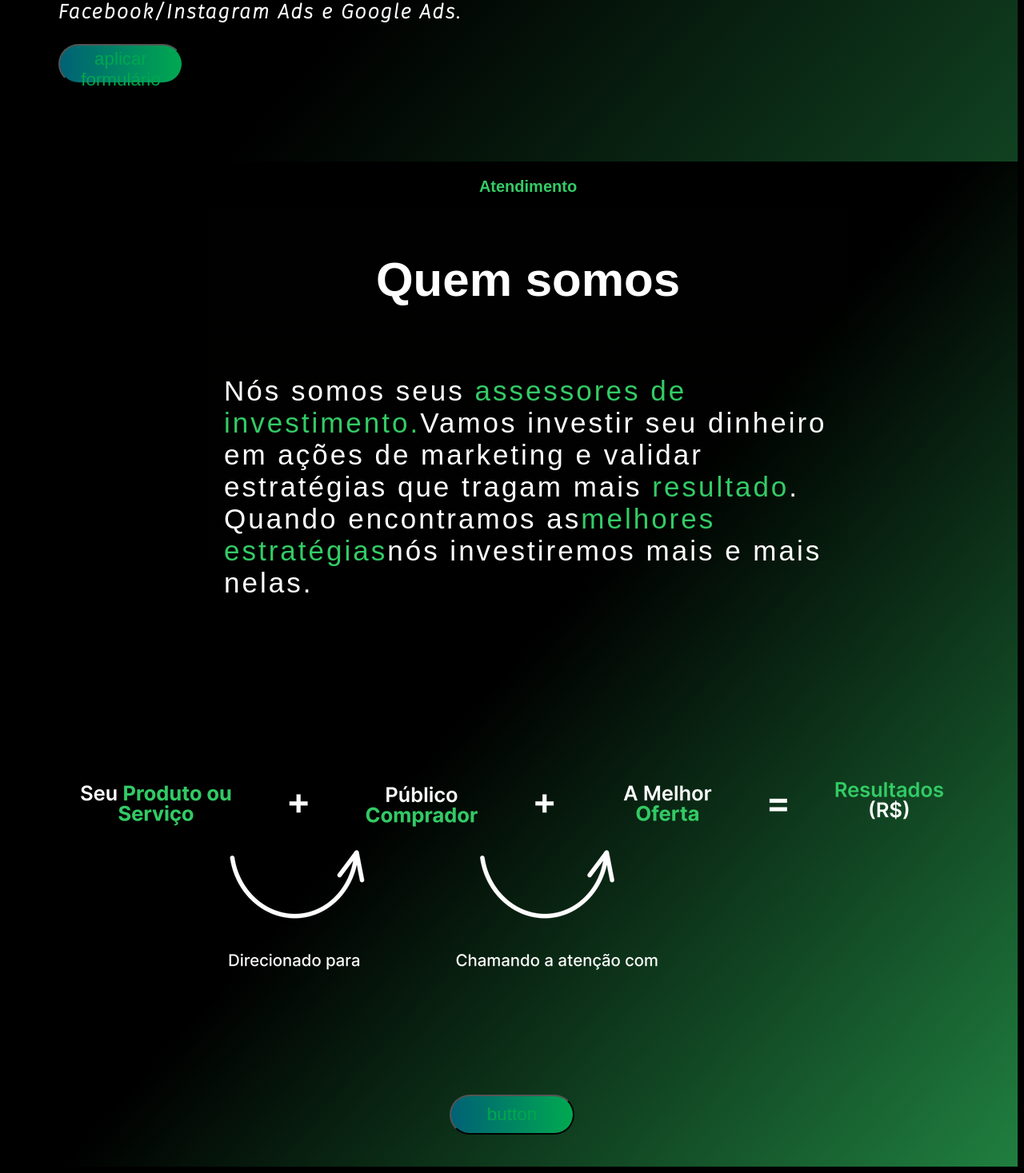
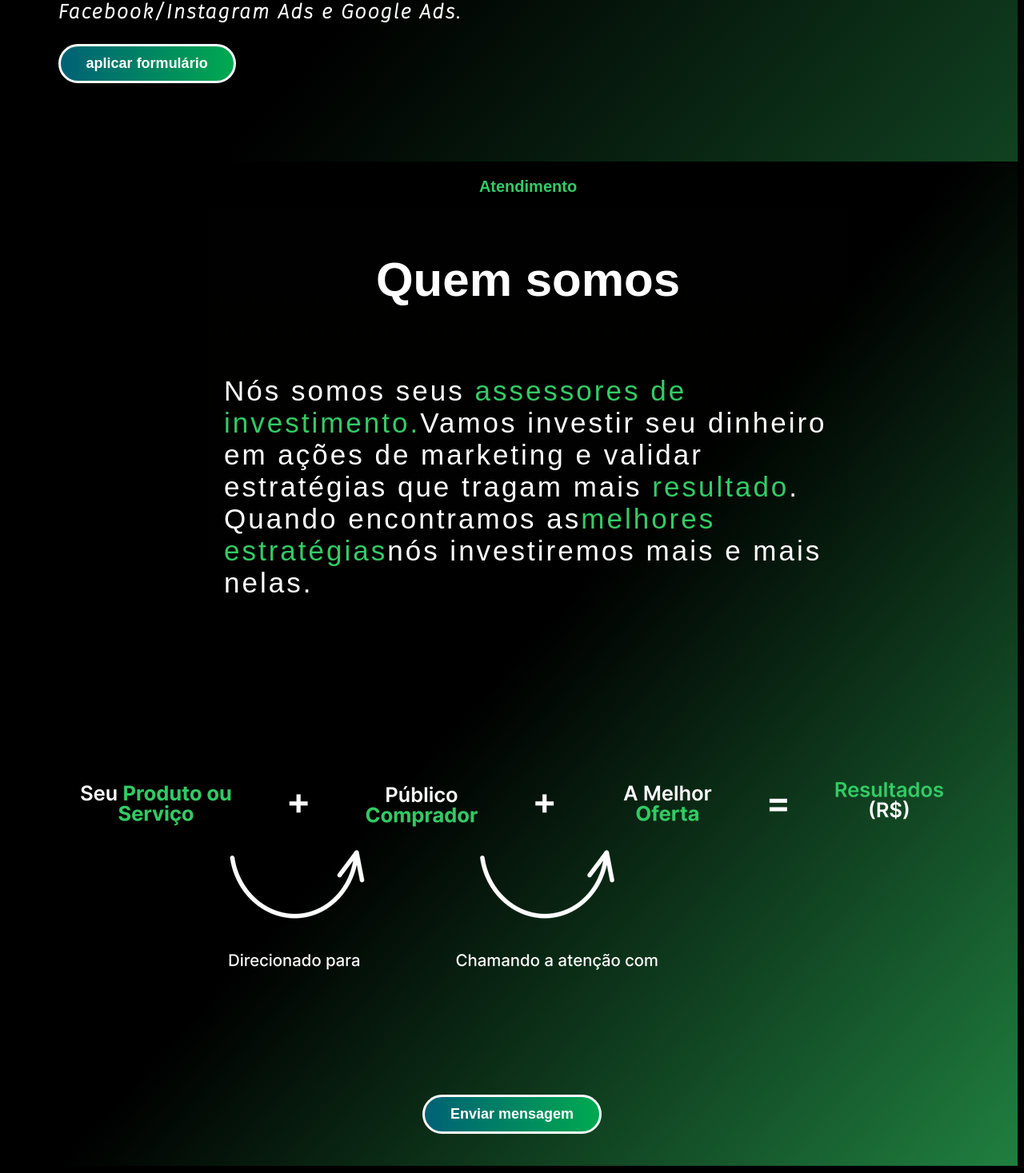
Before and after one commit to juliamendesc/agencia-digital-atlantico, a Next.js app: page / in a window 1280 px wide. Shown: the part 606-2073 px from the top of the page at 80% size. Built offline with nearby package versions, Linux system fonts and the light colour scheme.

Commit message:
add new button in hero and section

```diff
--- a/src/components/Button/styles.module.css
+++ b/src/components/Button/styles.module.css
@@ -1,6 +1,6 @@
 .BtnAll {
-    background-color: black;
-    color: white;
+     background-color: black;
+     color: white;
 
     height: 56px;
     border: 0;
--- a/src/components/Hero/home.module.css
+++ b/src/components/Hero/home.module.css
@@ -53,38 +53,31 @@
     transition: 2.0s ;
 }
 
-.bn31 {
-    background-image: linear-gradient(to right, #006175 0%, #00a950 100%);
-    border-radius: 40px;
-    box-sizing: border-box;
-    color: #00a84f;
-    display: block;
-    height: 50px;
-    font-size: 1.4em;
-    padding: 4px;
-    position: relative;
+.bn3637 {
+
+    display: inline-flex;
+    align-items: center;
+    justify-content: center;
+    padding: 0.7rem 2rem;
+    font-family: "Poppins", sans-serif;
+    font-weight: 700;
+    font-size: 18px;
+    text-align: center;
     text-decoration: none;
-    width: 7em;
-    z-index: 2;
+    color: black;
+    backface-visibility: hidden;
+    border: 0.3rem solid transparent;
+    border-radius: 3rem;
+   background-image: linear-gradient(to right, #006175 0%, #00a950 100%);
+    color: white;
   }
 
-  .bn31:hover {
-    color: #fff;
+  .bn3637 {
+    border-color: white;
+    border: 3px solid;
+    transition: transform 0.2s cubic-bezier(0.235, 0, 0.05, 0.95);
   }
 
-.bn31 .bn31span {
-    align-items: center;
-    background: #0e0e10;
-    border-radius: 40px;
-    display: flex;
-    justify-content: center;
-    height: 100%;
-    transform: background 0.5s ease;
-    width: 100%;
+  .bn3637:hover {
+    transform: perspective(1px) scale3d(1.044, 1.044, 1) translateZ(0) !important;
   }
-
-
-
-  .bn31:hover .bn31span {
-    background: transparent;
-  }
--- a/src/components/Hero/index.jsx
+++ b/src/components/Hero/index.jsx
@@ -22,9 +22,7 @@ export function Hero() {
                 <h1>Nosso negócio é vender <div className={styles.strong}>o seu</div></h1>
                 <p>Aperte no botão e complete o cadastro para receber nossa assessoria de investimento especializada em <strong>Facebook/Instagram Ads e Google Ads.</strong></p>
 
-                <Button className={styles.bn31} href="/" title='aplicar formulário'>
-                <span className={styles.bn31span}>
-                    Button</span>
+                <Button className={styles.bn3637} href="/" title='aplicar formulário'>
                 </Button>
             </div>
 
--- a/src/components/Section/index.jsx
+++ b/src/components/Section/index.jsx
@@ -24,9 +24,7 @@ export function Section() {
                 <div className="container1">
                 <Image src={info} />
                 </div>
-                <Button className={Styles.bn31} href="/" title='button'>
-                <span className={Styles.bn31span}>
-                    Button</span>
+                <Button className={Styles.bn3637}  href="/" title='Enviar mensagem'>
                 </Button>
             </section>
         </main>
--- a/src/components/Section/parallax.module.scss
+++ b/src/components/Section/parallax.module.scss
@@ -80,36 +80,31 @@ section.parallax1::after {
 
 }
 
-.bn31 {
-    background-image: linear-gradient(to right, #006175 0%, #00a950 100%);
-    border-radius: 40px;
-    box-sizing: border-box;
-    color: #00a84f;
-    display: block;
-    height: 50px;
-    font-size: 1.4em;
-    padding: 4px;
-    position: relative;
+.bn3637 {
+
+    display: inline-flex;
+    align-items: center;
+    justify-content: center;
+    padding: 0.7rem 2rem;
+    font-family: "Poppins", sans-serif;
+    font-weight: 700;
+    font-size: 18px;
+    text-align: center;
     text-decoration: none;
-    width: 7em;
-    z-index: 2;
+    color: black;
+    backface-visibility: hidden;
+    border: 0.3rem solid transparent;
+    border-radius: 3rem;
+   background-image: linear-gradient(to right, #006175 0%, #00a950 100%);
+    color: white;
   }
 
-  .bn31:hover {
-    color: #fff;
+  .bn3637 {
+    border-color: white;
+    border: 3px solid;
+    transition: transform 0.2s cubic-bezier(0.235, 0, 0.05, 0.95);
   }
 
-  .bn31 .bn31span {
-    align-items: center;
-    background: #0e0e10;
-    border-radius: 40px;
-    display: flex;
-    justify-content: center;
-    height: 100%;
-    transition: background 0.5s ease;
-    width: 100%;
+  .bn3637:hover {
+    transform: perspective(1px) scale3d(1.044, 1.044, 1) translateZ(0) !important;
   }
-
-  .bn31:hover .bn31span {
-    background: transparent;
-  }
```
